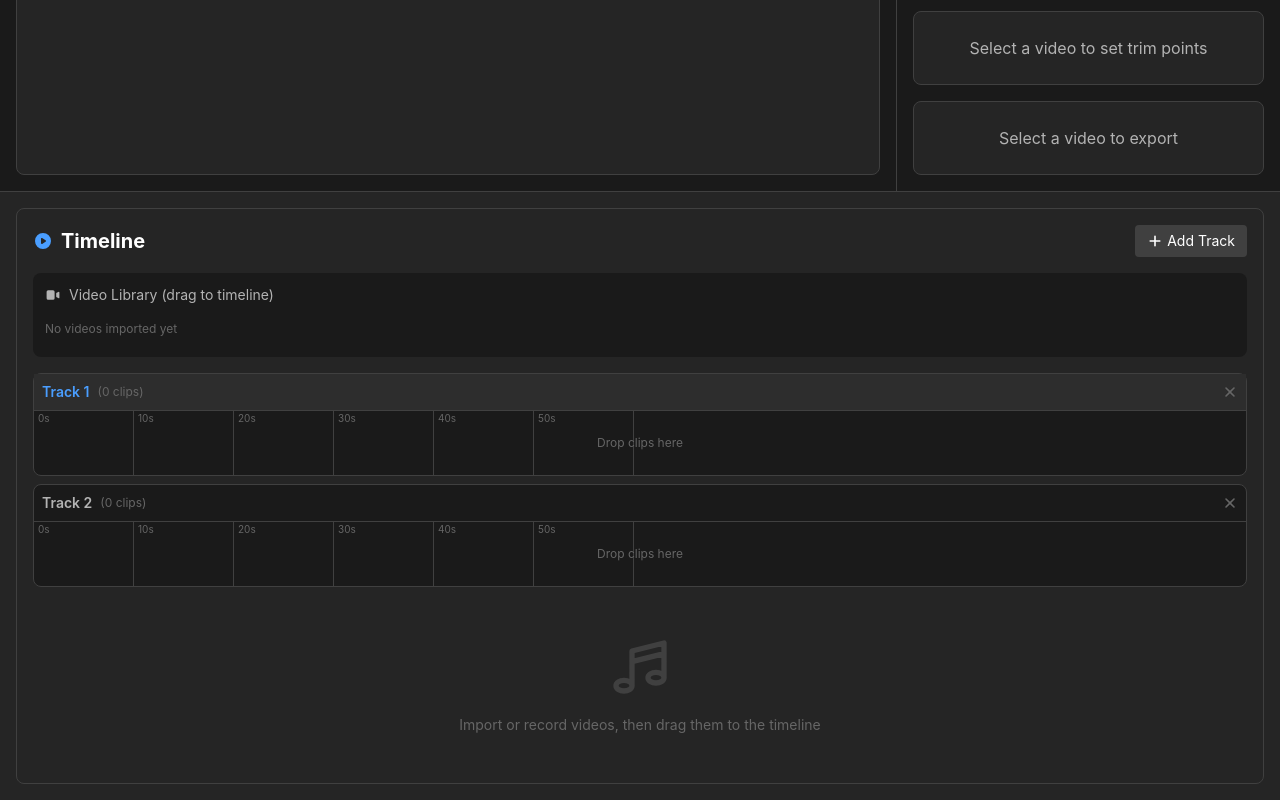
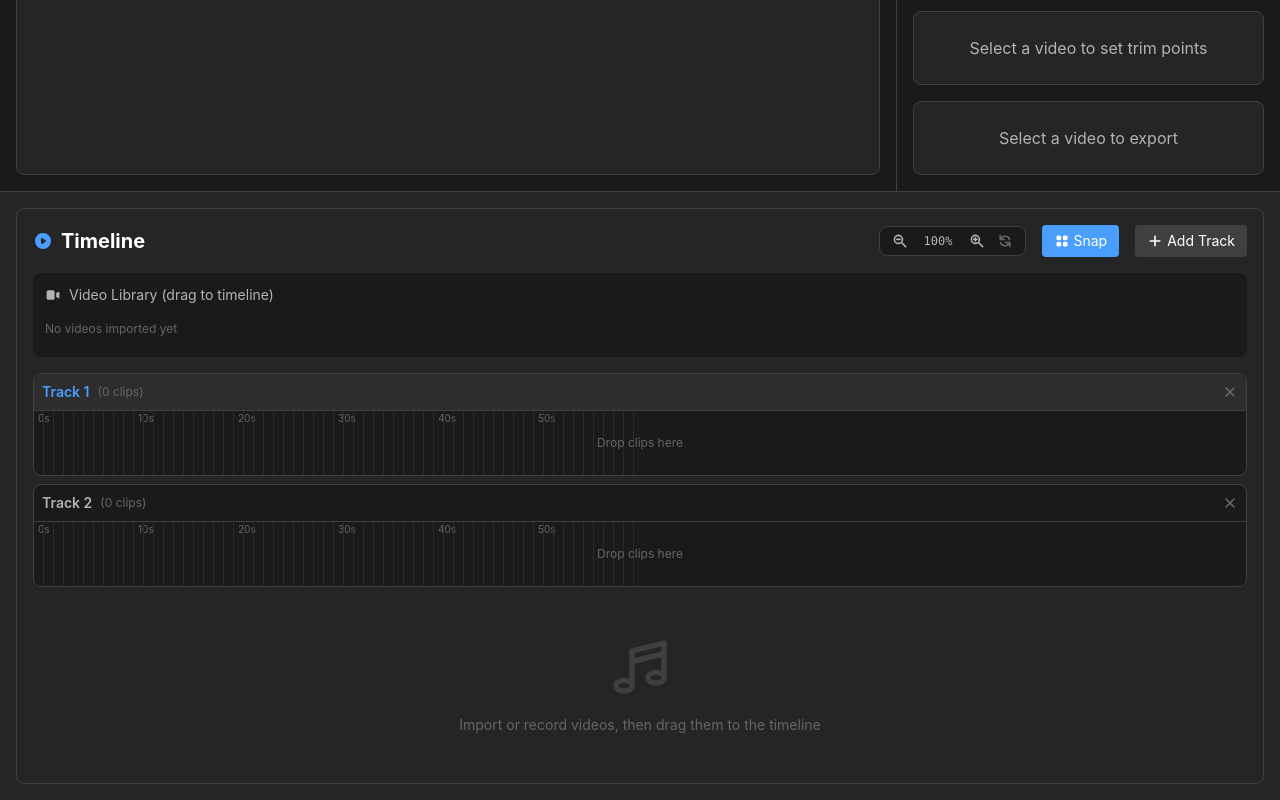
Before and after one commit to kishor-kashid/ClipForge, a React (Vite) app: page / in a window 1280 px wide. Shown: the part 1115-1915 px from the top of the page. Built offline with nearby package versions, Linux system fonts and the light colour scheme.

Commit message:
PR17 complete

```diff
--- a/memory-bank/activeContext.md
+++ b/memory-bank/activeContext.md
@@ -1,9 +1,9 @@
 # ClipForge - Active Context
 
 ## Current Status
-**Phase**: Final Submission - Timeline Advanced Features Complete
+**Phase**: Final Submission - Timeline Zoom Complete
 **Date**: October 28, 2025
-**Focus**: Timeline advanced features implemented (drag-drop, split, multi-track), moving to export options and submission materials
+**Focus**: Timeline zoom and snap features implemented, moving to export options and submission materials
 
 ## Recent Changes
 - ✅ PR #1-#10 Complete: MVP implementation
@@ -48,6 +48,16 @@
   - Effective duration calculation based on trim points
   - Visual differentiation for split clips (purple background, "SPLIT" badge)
   - FFmpeg timeline export with multi-track concatenation
+- ✅ PR #17 Complete: Timeline Zoom and Snap
+  - Zoom in/out controls (25% to 400%)
+  - Zoom level display and reset button
+  - Timeline scales with zoom level
+  - Horizontal scrolling for zoomed timeline
+  - Snap-to-grid functionality (1-second intervals)
+  - Snap-to-edge functionality (adjacent clips)
+  - Snap toggle button with visual feedback
+  - Grid lines overlay when snap is enabled
+  - All 64 tests passing
 
 ## Current Work Focus
 
@@ -75,12 +85,7 @@
 - ✅ Recordings automatically integrated into timeline
 
 ### Immediate Next Steps (Final Submission Requirements)
-1. **Timeline Zoom Features** (PR #17)
-   - Zoom in/out on timeline
-   - Timeline navigation controls
-   - Snap to grid functionality
-
-2. **Advanced Export Features** (PR #18-#19)
+1. **Advanced Export Features** (PR #18-#19)
    - Resolution options (720p, 1080p, source)
    - Export quality settings
    - Cloud upload (bonus feature)
@@ -233,7 +238,11 @@
   - ✅ Clip splitting
   - ✅ Multiple tracks support
   - ✅ Effective duration display
-- ⏳ Timeline zoom features (PR #17)
+- ✅ Timeline zoom features implemented (PR #17)
+  - ✅ Zoom in/out controls
+  - ✅ Snap-to-grid functionality
+  - ✅ Snap-to-edge functionality
+  - ✅ Grid lines overlay
 - ⏳ Export advanced features (PR #18-19)
 - ⏳ Submission materials (PR #20)
   - ⏳ Test all features
--- a/src/components/Timeline.jsx
+++ b/src/components/Timeline.jsx
@@ -16,6 +16,15 @@ export default function Timeline() {
     selectedVideo,
     selectVideo,
     getTrimPoints,
+    // Zoom and snap
+    zoomLevel,
+    zoomIn,
+    zoomOut,
+    resetZoom,
+    snapEnabled,
+    toggleSnap,
+    snapToGrid,
+    snapToEdge,
   } = useVideoStore();
 
   const [draggedClip, setDraggedClip] = useState(null);
@@ -58,7 +67,15 @@ export default function Timeline() {
     const trackElement = e.currentTarget;
     const rect = trackElement.getBoundingClientRect();
     const x = e.clientX - rect.left + trackElement.scrollLeft;
-    const dropTime = Math.max(0, x / pixelsPerSecond);
+    let dropTime = Math.max(0, x / pixelsPerSecond);
+
+    // Apply snapping
+    const edgeSnap = snapToEdge(dropTime, trackId, draggedClip?.id);
+    if (edgeSnap !== null) {
+      dropTime = edgeSnap;
+    } else {
+      dropTime = snapToGrid(dropTime);
+    }
 
     if (draggedFromLibrary) {
       // Adding from library
@@ -76,7 +93,7 @@ export default function Timeline() {
         addClipToTrack(trackId, {
           videoPath: video.path,
           duration: effectiveDuration,
-          startTime: Math.round(dropTime * 10) / 10, // Round to 0.1s
+          startTime: dropTime,
         });
       }
       setDraggedFromLibrary(null);
@@ -100,7 +117,7 @@ export default function Timeline() {
         addClipToTrack(trackId, {
           videoPath: video.path,
           duration: effectiveDuration,
-          startTime: Math.round(dropTime * 10) / 10, // Round to 0.1s
+          startTime: dropTime,
         });
       }
       setDraggedClip(null);
@@ -137,7 +154,8 @@ export default function Timeline() {
   };
 
   const totalDuration = getTotalDuration();
-  const pixelsPerSecond = 10; // Scale factor
+  const basePixelsPerSecond = 10; // Base scale factor
+  const pixelsPerSecond = basePixelsPerSecond * zoomLevel; // Apply zoom
 
   return (
     <div className="bg-[#252525] rounded-lg border border-[#404040] p-4">
@@ -150,8 +168,63 @@ export default function Timeline() {
           <h2 className="text-xl font-bold text-white">Timeline</h2>
         </div>
 
-        {/* Track controls */}
-        <div className="flex gap-2">
+        {/* Zoom and Track controls */}
+        <div className="flex gap-4 items-center">
+          {/* Zoom controls */}
+          <div className="flex items-center gap-2 bg-[#1a1a1a] rounded-lg px-3 py-1.5 border border-[#404040]">
+            <button
+              onClick={zoomOut}
+              className="text-[#b3b3b3] hover:text-white transition-colors"
+              title="Zoom Out (25%)"
+              disabled={zoomLevel <= 0.25}
+            >
+              <svg className="w-4 h-4" fill="currentColor" viewBox="0 0 20 20">
+                <path fillRule="evenodd" d="M8 4a4 4 0 100 8 4 4 0 000-8zM2 8a6 6 0 1110.89 3.476l4.817 4.817a1 1 0 01-1.414 1.414l-4.816-4.816A6 6 0 012 8z" clipRule="evenodd" />
+                <path fillRule="evenodd" d="M5 8a1 1 0 011-1h4a1 1 0 110 2H6a1 1 0 01-1-1z" clipRule="evenodd" />
+              </svg>
+            </button>
+            <span className="text-xs text-[#b3b3b3] min-w-[45px] text-center font-mono">
+              {Math.round(zoomLevel * 100)}%
+            </span>
+            <button
+              onClick={zoomIn}
+              className="text-[#b3b3b3] hover:text-white transition-colors"
+              title="Zoom In (400%)"
+              disabled={zoomLevel >= 4}
+            >
+              <svg className="w-4 h-4" fill="currentColor" viewBox="0 0 20 20">
+                <path fillRule="evenodd" d="M8 4a4 4 0 100 8 4 4 0 000-8zM2 8a6 6 0 1110.89 3.476l4.817 4.817a1 1 0 01-1.414 1.414l-4.816-4.816A6 6 0 012 8z" clipRule="evenodd" />
+                <path fillRule="evenodd" d="M8 5a1 1 0 011 1v1h1a1 1 0 110 2H9v1a1 1 0 11-2 0V9H6a1 1 0 110-2h1V6a1 1 0 011-1z" clipRule="evenodd" />
+              </svg>
+            </button>
+            <button
+              onClick={resetZoom}
+              className="ml-1 text-[#666] hover:text-[#4a9eff] transition-colors text-xs"
+              title="Reset to 100%"
+            >
+              <svg className="w-4 h-4" fill="currentColor" viewBox="0 0 20 20">
+                <path fillRule="evenodd" d="M4 2a1 1 0 011 1v2.101a7.002 7.002 0 0111.601 2.566 1 1 0 11-1.885.666A5.002 5.002 0 005.999 7H9a1 1 0 010 2H4a1 1 0 01-1-1V3a1 1 0 011-1zm.008 9.057a1 1 0 011.276.61A5.002 5.002 0 0014.001 13H11a1 1 0 110-2h5a1 1 0 011 1v5a1 1 0 11-2 0v-2.101a7.002 7.002 0 01-11.601-2.566 1 1 0 01.61-1.276z" clipRule="evenodd" />
+              </svg>
+            </button>
+          </div>
+
+          {/* Snap toggle */}
+          <button
+            onClick={toggleSnap}
+            className={`px-3 py-1.5 rounded text-sm flex items-center gap-1 transition-colors ${
+              snapEnabled
+                ? 'bg-[#4a9eff] hover:bg-[#3080df] text-white'
+                : 'bg-[#404040] hover:bg-[#505050] text-[#b3b3b3]'
+            }`}
+            title={snapEnabled ? 'Snap Enabled' : 'Snap Disabled'}
+          >
+            <svg className="w-4 h-4" fill="currentColor" viewBox="0 0 20 20">
+              <path d="M5 3a2 2 0 00-2 2v2a2 2 0 002 2h2a2 2 0 002-2V5a2 2 0 00-2-2H5zM5 11a2 2 0 00-2 2v2a2 2 0 002 2h2a2 2 0 002-2v-2a2 2 0 00-2-2H5zM11 5a2 2 0 012-2h2a2 2 0 012 2v2a2 2 0 01-2 2h-2a2 2 0 01-2-2V5zM13 11a2 2 0 00-2 2v2a2 2 0 002 2h2a2 2 0 002-2v-2a2 2 0 00-2-2h-2z" />
+            </svg>
+            Snap
+          </button>
+
+          {/* Track controls */}
           <button
             onClick={addTrack}
             className="px-3 py-1.5 bg-[#404040] hover:bg-[#505050] text-white rounded text-sm flex items-center gap-1 transition-colors"
@@ -274,8 +347,12 @@ export default function Timeline() {
               onDragOver={(e) => handleDragOver(e, track.id)}
               onDragLeave={handleDragLeave}
               onDrop={(e) => handleDropOnTrack(e, track.id)}
-              style={{ minWidth: `${totalDuration * pixelsPerSecond}px` }}
             >
+              {/* Scrollable content wrapper */}
+              <div
+                className="relative h-full"
+                style={{ width: `${totalDuration * pixelsPerSecond}px`, minWidth: '100%' }}
+              >
               {/* Time ruler (background) */}
               <div className="absolute inset-0 flex">
                 {Array.from({ length: Math.ceil(totalDuration / 10) }).map((_, i) => (
@@ -288,6 +365,19 @@ export default function Timeline() {
                   </div>
                 ))}
               </div>
+
+              {/* Grid lines (shown when zoomed or snap enabled) */}
+              {(zoomLevel > 1 || snapEnabled) && (
+                <div className="absolute inset-0 flex pointer-events-none">
+                  {Array.from({ length: Math.ceil(totalDuration) }).map((_, i) => (
+                    <div
+                      key={`grid-${i}`}
+                      className="flex-shrink-0 border-r border-[#2a2a2a]"
+                      style={{ width: `${pixelsPerSecond}px` }}
+                    />
+                  ))}
+                </div>
+              )}
 
               {/* Clips */}
               {track.clips.length === 0 ? (
@@ -393,6 +483,7 @@ export default function Timeline() {
                   </div>
                 </div>
               )}
+              </div> {/* End scrollable content wrapper */}
             </div>
           </div>
         ))}
--- a/src/store/videoStore.jsx
+++ b/src/store/videoStore.jsx
@@ -23,6 +23,11 @@ export function VideoProvider({ children }) {
   const [isRecording, setIsRecording] = useState(false);
   const [recordingStartTime, setRecordingStartTime] = useState(null);
   const [recordingDuration, setRecordingDuration] = useState(0);
+
+  // Timeline zoom and snap state
+  const [zoomLevel, setZoomLevel] = useState(1); // 1 = 100%, 0.5 = 50%, 2 = 200%
+  const [snapEnabled, setSnapEnabled] = useState(true);
+  const [snapInterval, setSnapInterval] = useState(1); // Snap to 1 second intervals
 
   // Keep ref in sync with state
   React.useEffect(() => {
@@ -338,6 +343,92 @@ export function VideoProvider({ children }) {
     );
   };
 
+  /**
+   * Zoom in on timeline
+   */
+  const zoomIn = () => {
+    setZoomLevel((prev) => Math.min(prev + 0.25, 4)); // Max 400%
+  };
+
+  /**
+   * Zoom out on timeline
+   */
+  const zoomOut = () => {
+    setZoomLevel((prev) => Math.max(prev - 0.25, 0.25)); // Min 25%
+  };
+
+  /**
+   * Set zoom level directly
+   * @param {number} level - Zoom level (0.25 to 4)
+   */
+  const setZoom = (level) => {
+    setZoomLevel(Math.max(0.25, Math.min(4, level)));
+  };
+
+  /**
+   * Reset zoom to 100%
+   */
+  const resetZoom = () => {
+    setZoomLevel(1);
+  };
+
+  /**
+   * Toggle snap to grid
+   */
+  const toggleSnap = () => {
+    setSnapEnabled((prev) => !prev);
+  };
+
+  /**
+   * Snap a time value to the grid
+   * @param {number} time - Time in seconds
+   * @returns {number} - Snapped time
+   */
+  const snapToGrid = (time) => {
+    if (!snapEnabled) return time;
+    return Math.round(time / snapInterval) * snapInterval;
+  };
+
+  /**
+   * Find the nearest clip edge for snapping
+   * @param {number} time - Time in seconds
+   * @param {string} trackId - Track ID to check
+   * @param {string} excludeClipId - Clip ID to exclude from snap detection
+   * @returns {number|null} - Snapped time or null if no edge nearby
+   */
+  const snapToEdge = (time, trackId, excludeClipId = null) => {
+    if (!snapEnabled) return null;
+
+    const track = tracks.find((t) => t.id === trackId);
+    if (!track) return null;
+
+    const snapThreshold = 0.5; // 0.5 seconds threshold for edge snapping
+    let nearestEdge = null;
+    let minDistance = snapThreshold;
+
+    track.clips.forEach((clip) => {
+      if (clip.id === excludeClipId) return;
+
+      const clipStart = clip.startTime || 0;
+      const clipEnd = clipStart + (clip.duration || 0);
+
+      // Check distance to clip edges
+      const distToStart = Math.abs(time - clipStart);
+      const distToEnd = Math.abs(time - clipEnd);
+
+      if (distToStart < minDistance) {
+        minDistance = distToStart;
+        nearestEdge = clipStart;
+      }
+      if (distToEnd < minDistance) {
+        minDistance = distToEnd;
+        nearestEdge = clipEnd;
+      }
+    });
+
+    return nearestEdge;
+  };
+
   const value = {
     videos,
     selectedVideo,
@@ -365,6 +456,17 @@ export function VideoProvider({ children }) {
     removeClipFromTrack,
     updateClipPosition,
     splitClip,
+    // Zoom and snap
+    zoomLevel,
+    setZoomLevel: setZoom,
+    zoomIn,
+    zoomOut,
+    resetZoom,
+    snapEnabled,
+    snapInterval,
+    toggleSnap,
+    snapToGrid,
+    snapToEdge,
   };
 
   return <VideoContext.Provider value={value}>{children}</VideoContext.Provider>;
```
Also changed, not shown: memory-bank/progress.md (+27 -14 lines), 2 other files (tests, documents, lock files or other folders).
